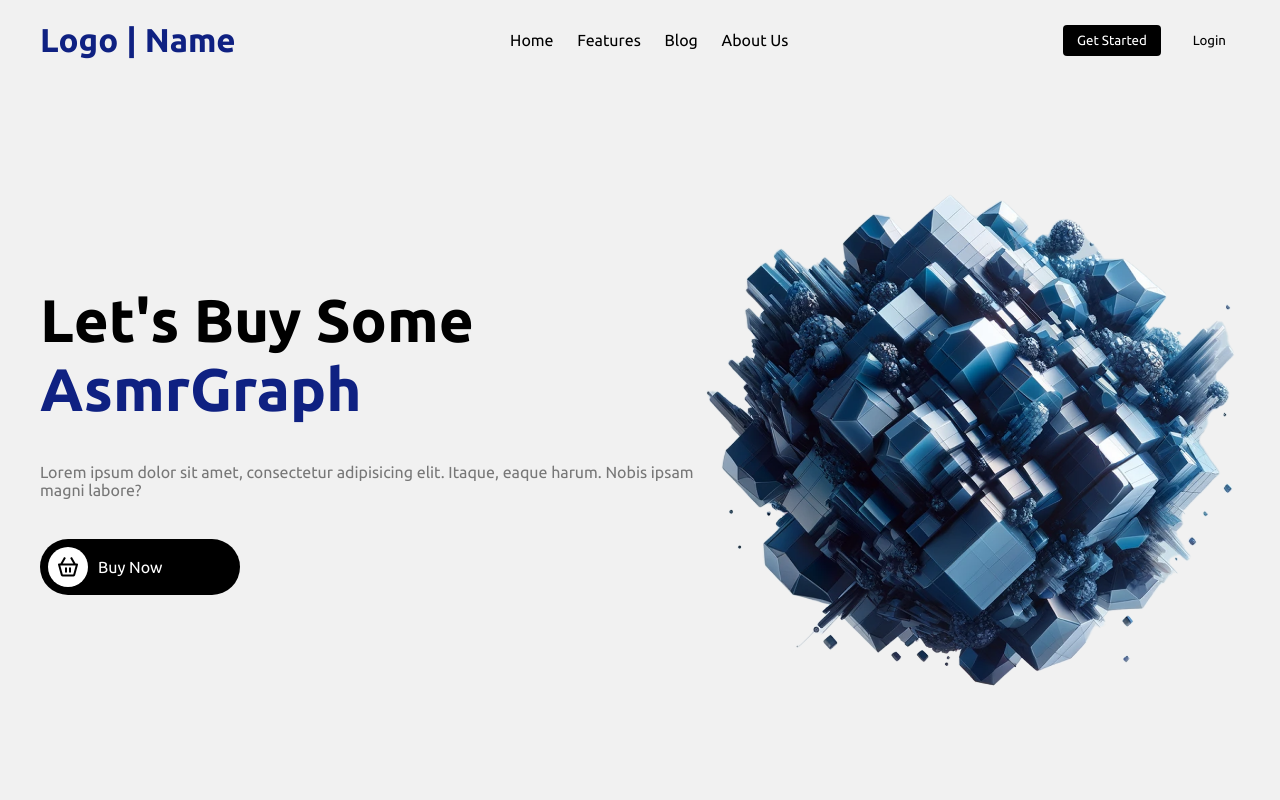
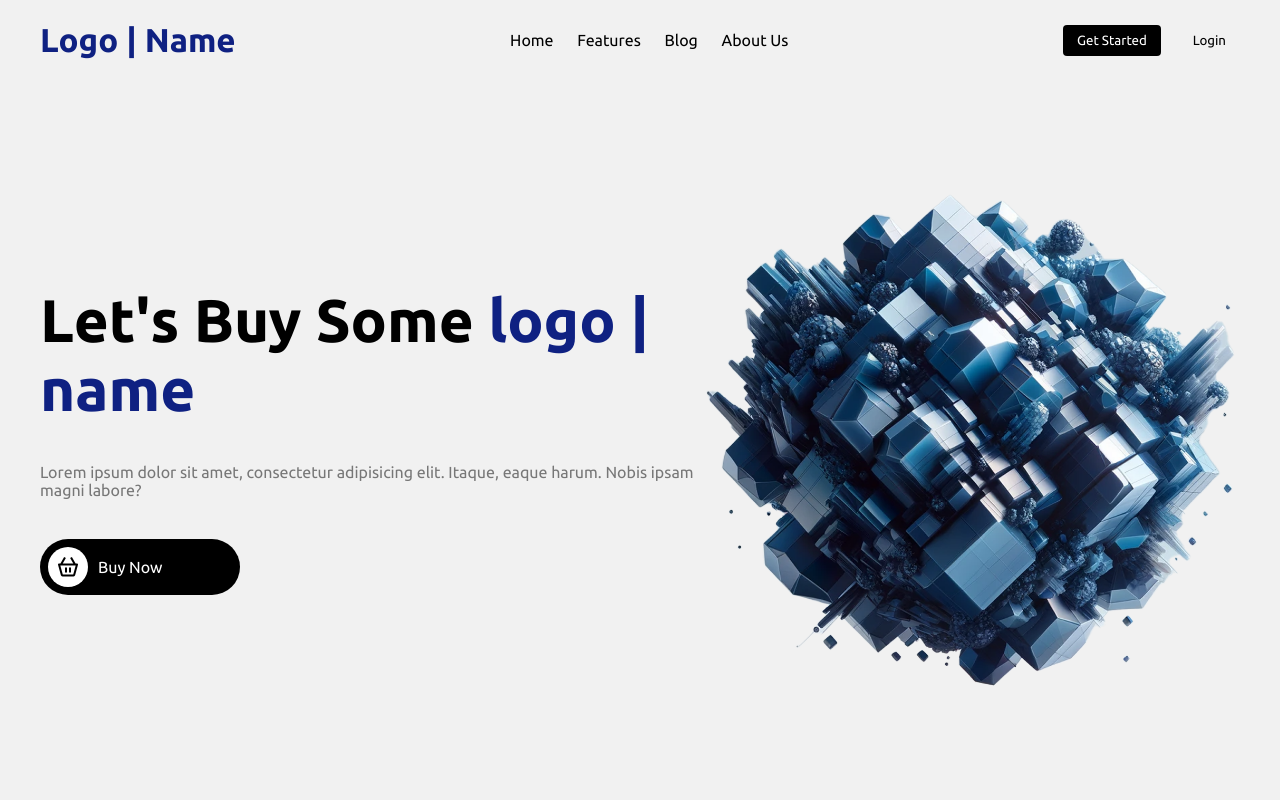
Before and after one commit to Fazliddin2025/Responsive-website, a plain HTML site: page index.html in a window 1280 px wide. Shown: the top 800 px of the page. Drawn offline with nearby package versions, Linux system fonts and the light colour scheme.

Commit message:
Update index.html

```diff
--- a/index.html
+++ b/index.html
@@ -27,7 +27,7 @@
 
     <header>
         <div class="left">
-            <h1>Let's Buy Some <span>AsmrGraph</span></h1>
+            <h1>Let's Buy Some <span>logo | name</span></h1>
             <p>Lorem ipsum dolor sit amet, consectetur adipisicing elit. Itaque, eaque harum. Nobis ipsam magni labore?
             </p>
             <a href="#">
```
